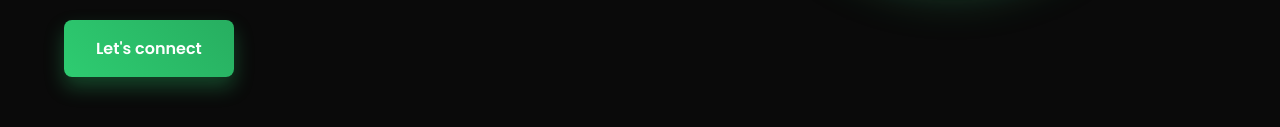
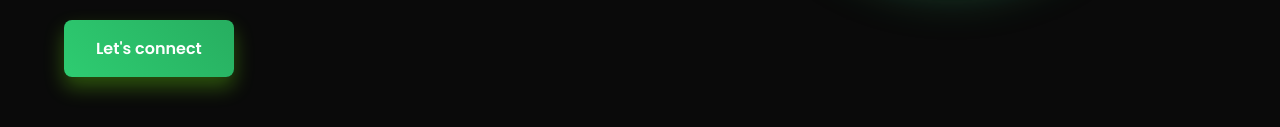
Before and after one commit to AMIRKANT-THARU/Amirkant-portfolio, a plain HTML site: page index.html in a window 1280 px wide. In both pictures the pointer is over the link "Let's connect". Shown: the part 655-782 px from the top of the page. Drawn offline with Linux system fonts and the light colour scheme.

Commit message:
color change

```diff
--- a/styles.css
+++ b/styles.css
@@ -156,7 +156,7 @@ body{
 
 .cta-button:hover{
     transform: translateY(-2px);
-    box-shadow: 0 10px 20px rgba(46,204,113,0.3);
+    box-shadow: 0 10px 20px rgba(126, 255, 20, 0.3);
 }
 
 /*skills section*/
```
